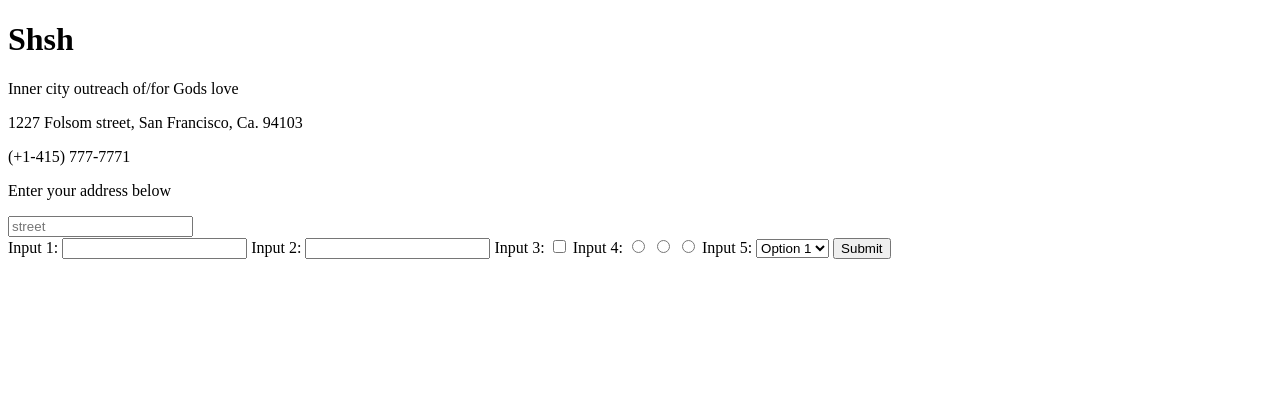
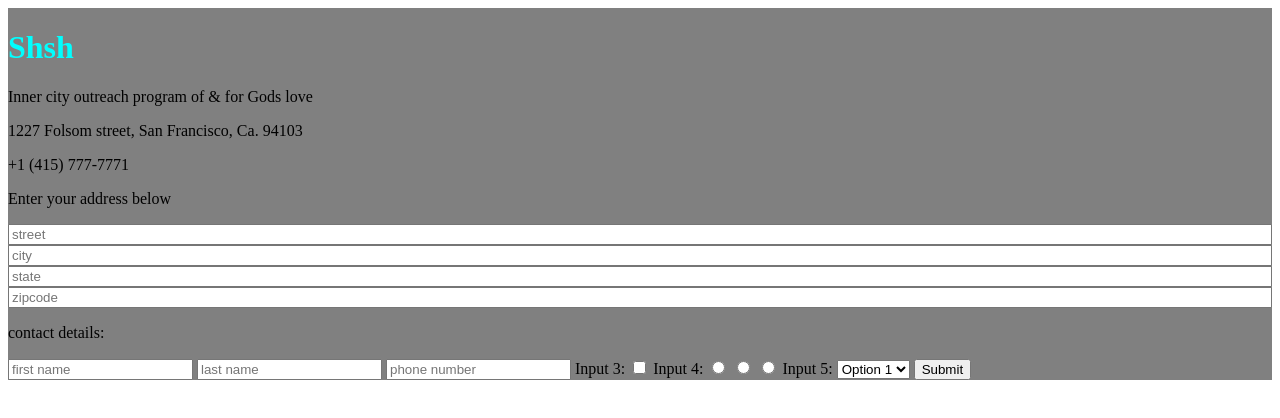
Before and after one commit to thefutureseer/dooordashapi, a plain HTML site: page index.html in a window 1280 px wide. Drawn offline with Linux system fonts and the light colour scheme; a script that the page names is missing.

Commit message:
api use of name attr on the inputs

```diff
--- a/index.html
+++ b/index.html
@@ -4,6 +4,7 @@
   <meta charset="UTF-8">
   <meta http-equiv="X-UA-Compatible" content="IE=edge">
   <meta name="viewport" content="width=device-width, initial-scale=1.0">
+  <link rel="stylesheet" href="./style.css">
   <title>Shsh!</title>
 </head>
 <body>
@@ -13,23 +14,28 @@
 
      <div class="address_details">
        <h1 class="h1">Shsh</h1>
-       <p>Inner city outreach of/for Gods love</p>
+       <p>Inner city outreach program of & for Gods love</p>
        <p>1227 Folsom street, San Francisco, Ca. 94103</p>
-       <p>(+1-415) 777-7771</p>
+       <p>+1 (415) 777-7771</p>
        <p class="address_label">Enter your address below</p>
      </div>
 
-     <form action="form-handler.php" method="post" onsubmit="dothis" class="onsubmit" autocomplete>
-        <div class="address_wrapper">
-         <input type="text" class="street" name="street" placeholder="street" maxlength="10" required>
-        </div>
+     <form action="form-handler.php" method="post" onsubmit="dothis" id="form-1" autocomplete>
+      <input type="text" id="street" name="street" placeholder="street" maxlength="10" required>
+      <!-- <label for="input1">Input 1:</label> -->
+      <input type="text" id="city" name="city" maxlength="10" placeholder="city" required/>
 
+      <!-- <label for="input2">Input 2:</label> -->
+      <input type="text" id="state" name="state" maxlength="10" placeholder="state" required/>
+      <!-- <label for="input2">Input 2:</label> -->
+      <input type="text" id="zipcode" name="zipcode" maxlength="10" placeholder="zipcode" required/>
 
-        <label for="input1">Input 1:</label>
-        <input type="text" id="input1" name="input1" maxlength="10" required/>
+      <div class="holy_wrapper">
+        <p>contact details:</p>
+        <input type="text" id="name" name="dropoff_contact_given_name" maxlength="10" placeholder="first name" required/>
+        <input type="text" id="lastname" name="dropoff_contact_family_name" maxlength="10" placeholder="last name" required/>
+        <input type="number" id="phonenumber" name="dropoff_phone_number" maxlength="10" placeholder="phone number" required/>
 
-        <label for="input2">Input 2:</label>
-        <input type="text" id="input2" name="input2" maxlength="10" required/>
 
         <label for="input3">Input 3:</label>
         <input type="checkbox" id="input3" name="input3" maxlength="10" required/>
@@ -46,9 +52,9 @@
           </select>
 
           <input type="submit" value="Submit"/>
+        </div>
+        </div>
      </form>
-
-
       </div>
    </div>
   </div>
--- /dev/null
+++ b/style.css
@@ -0,0 +1,14 @@
+h1 {
+ color: aqua;
+}
+
+.input_forms {
+  display: flex;
+  flex-direction: column;
+  background: gray;
+}
+
+#form-1 {
+  display: flex;
+  flex-direction: column;
+}
```
Lines whose indentation alone changed are shown as unchanged.
